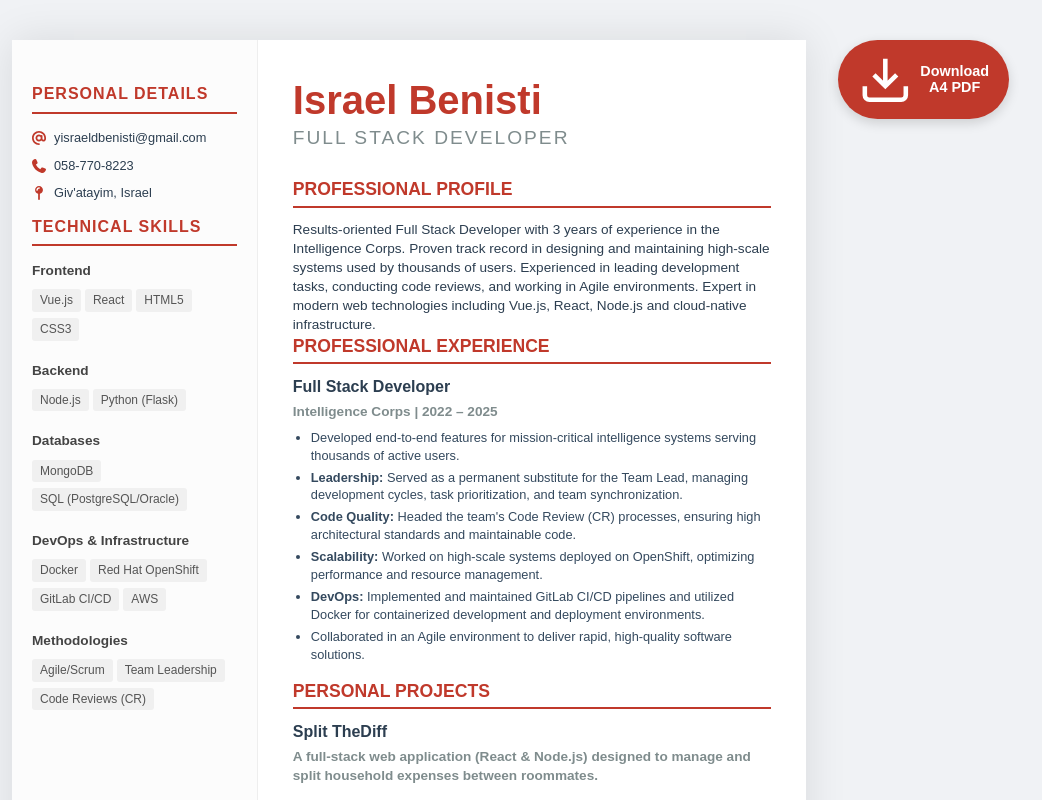
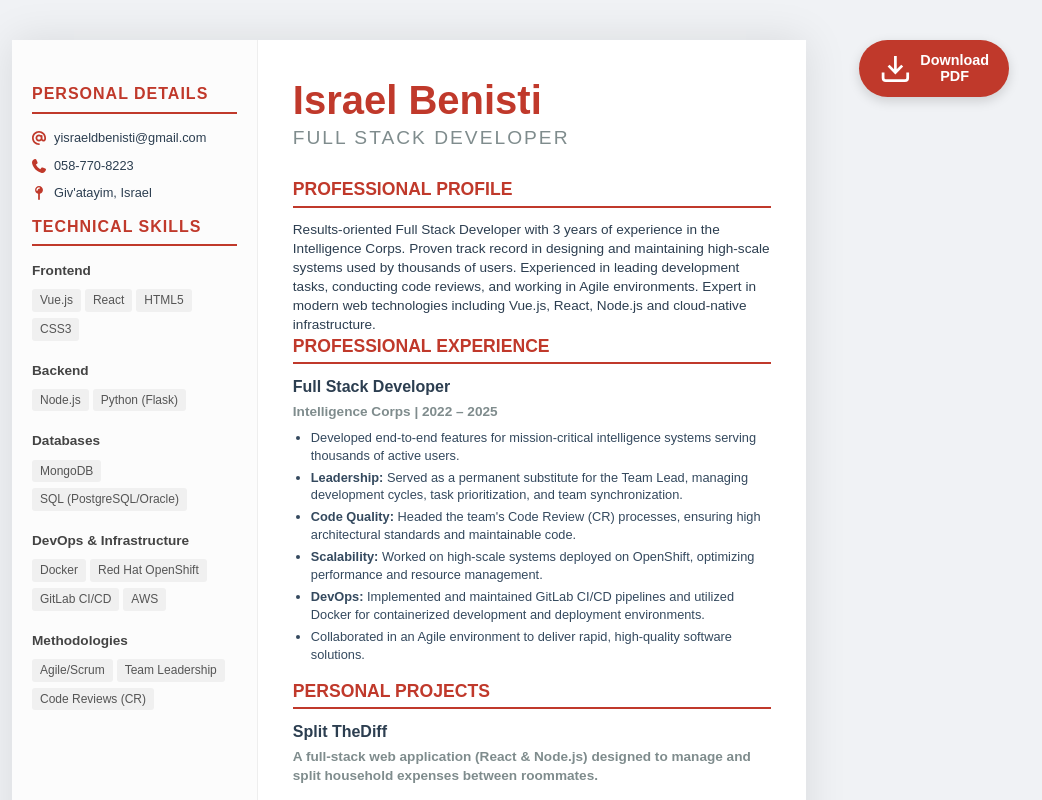
Before and after one commit to dindoncat/israelBenisti-CV, a Vue app: page / in a window 1280 px wide. Shown: the top 800 px of the page, without its empty margins (231-1273 px from the left). Built offline with nearby package versions, Linux system fonts and the light colour scheme.

Commit message:
button lill fix

```diff
--- a/src/App.vue
+++ b/src/App.vue
@@ -6,7 +6,7 @@
         <svg class="btn-icon" viewBox="0 0 24 24" fill="none" stroke="currentColor" stroke-width="2">
           <path d="M21 15v4a2 2 0 0 1-2 2H5a2 2 0 0 1-2-2v-4M7 10l5 5 5-5M12 15V3"/>
         </svg>
-        Download A4 PDF
+        <span>Download PDF</span>
       </button>
     </div>
 
```
